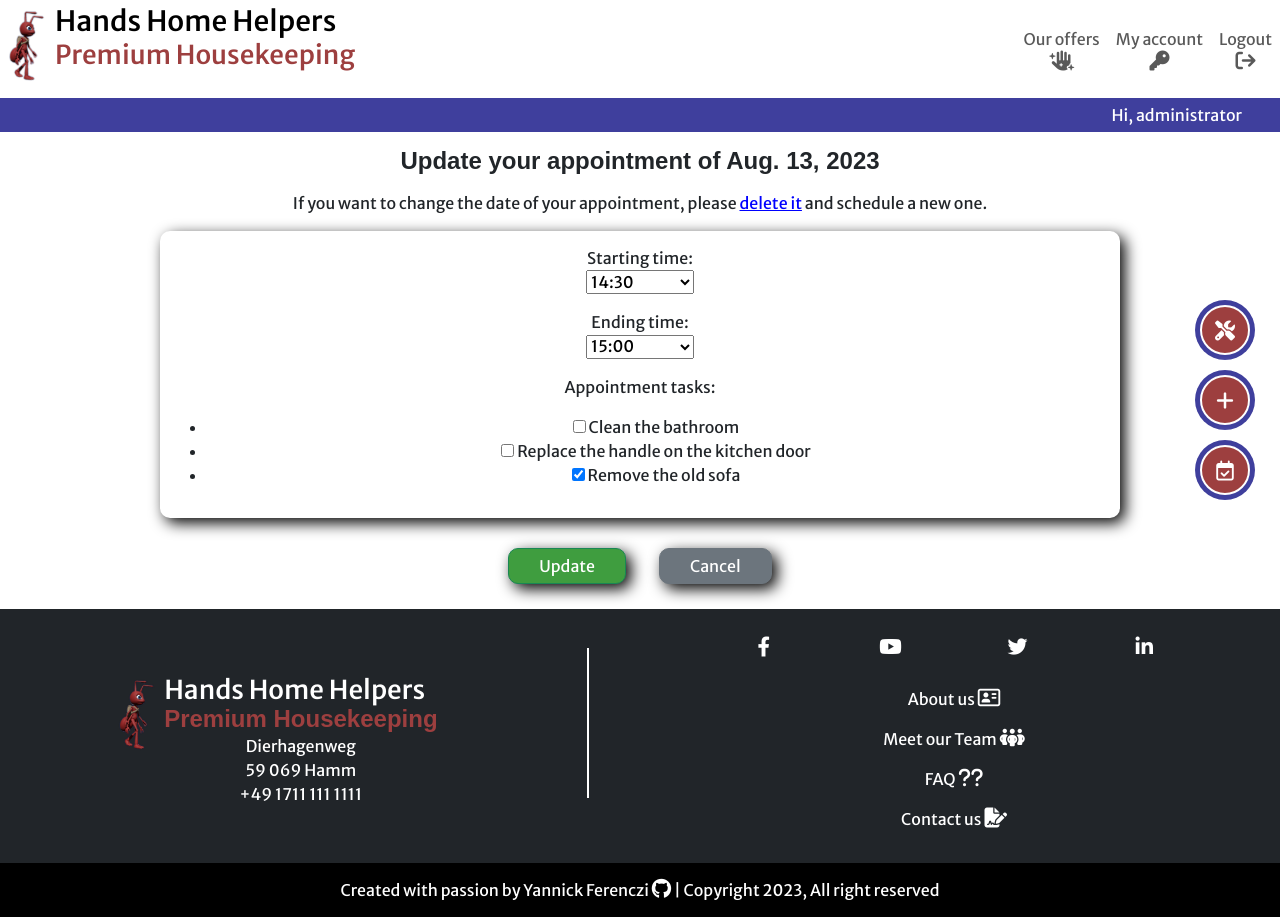
After one commit to yannickferenczi/hands-home-helpers-website, a Django app: page /appointments/update/15 in a window 1280 px wide. The commit adds this page. Run offline with Django 3.2, Linux system fonts and the light colour scheme; a user stored in the database is signed in; data comes from the database, SQL or seed files in the repository; both versions use the stored data as it was after the commit; some web fonts are replaced.

Commit message:
Add the update view to appointments

```diff
--- a/appointments/forms.py
+++ b/appointments/forms.py
@@ -20,7 +20,7 @@ class BookingForm(forms.ModelForm):
         super(BookingForm, self).__init__(*args, **kwargs)
         self.fields["appointment_tasks"].queryset = Task.objects.filter(
             owner=self.request.user
-        )
+        ).filter(done=False)
         field = self.fields["appointment_day"]
         field.widget = field.hidden_widget()
     appointment_tasks = forms.ModelMultipleChoiceField(
--- a/appointments/models.py
+++ b/appointments/models.py
@@ -94,9 +94,7 @@ class Appointment(models.Model):
         return overlap
 
     def has_minimum_time(self):
-        return timedelta((self.ending_time_as_date_time
-            - self.starting_time_as_date_time).total_seconds()
-            / 60) >= timedelta(minutes=60)
+        return timedelta((self.ending_time_as_date_time - self.starting_time_as_date_time).total_seconds() / 60) >= timedelta(minutes=60)
 
     # ---------------------------------------------
     # THE FOLLOWING FUNCTION HAS BEEN IMPORTED AND ONLY A LITTLE BIT MODIFIED
@@ -109,11 +107,13 @@ class Appointment(models.Model):
             appointment_day=self.appointment_day)
         if appointments.exists():
             for appointment in appointments:
+                if appointment.pk == self.pk:
+                    continue
                 if self.check_overlap(
                     appointment.appointment_start_time,
                     appointment.appointment_end_time,
                     self.appointment_start_time,
-                    self.appointment_end_time
+                    self.appointment_end_time,
                 ):
                     raise ValidationError(
                         'There is an overlap with another appointment: '
--- a/appointments/templates/appointments/appointment_detail.html
+++ b/appointments/templates/appointments/appointment_detail.html
@@ -22,7 +22,7 @@
 </div>
 <div class="centered-content">
     <div class="d-inline-block">
-        <a class="form-btn btn btn-success" href="#">Modify</a>
+        <a class="form-btn btn btn-success" href="{% url 'appointment_update' appointment.pk %}">Modify</a>
     </div>
     <div class="d-inline-block">
         <a class="form-btn btn btn-danger" href="#">Delete</a>
--- /dev/null
+++ b/appointments/templates/appointments/update_appointment.html
@@ -0,0 +1,17 @@
+{% extends "base.html" %}
+{% load static %}
+
+{% block title %}Appointment{% endblock title %}
+
+{% block content %}
+<h3>Update your appointment of {{ form.appointment_day.value }}</h3>
+<p class="centered-content">If you want to change the date of your appointment, please <a class="link-style" href="#">delete it</a> and schedule a new one.</p>
+<form class="centered-content" method="POST">
+    {% csrf_token %}
+    <div class="custom-form centered-content">
+        {{ form.as_p }}
+    </div>
+    <input class="form-btn btn btn-success" type="submit" value="Update">
+    <a class="form-btn btn btn-secondary" href="{% url 'dashboard' %}">Cancel</a>
+</form>
+{% endblock content %}
--- a/appointments/urls.py
+++ b/appointments/urls.py
@@ -18,4 +18,9 @@ urlpatterns = [
         views.AppointmentDetailView.as_view(),
         name="appointment_detail",
     ),
+    path(
+        'update/<int:pk>',
+        views.AppointmentUpdateView.as_view(),
+        name="appointment_update",
+    ),
 ]
--- a/appointments/views.py
+++ b/appointments/views.py
@@ -96,3 +96,25 @@ class AppointmentDetailView(LoginRequiredMixin, generic.DetailView):
     model = Appointment
     template_name = "appointments/appointment_detail.html"
     context_object_name = "appointment"
+
+
+class AppointmentUpdateView(
+        SuccessMessageMixin,
+        LoginRequiredMixin,
+        UpdateView):
+    model = Appointment
+    form_class = BookingForm
+    template_name = "appointments/update_appointment.html"
+    # fields = [
+    #     "appointment_day",
+    #     "appointment_start_time",
+    #     "appointment_end_time",
+    #     "appointment_tasks",
+    # ]
+    success_message = "Your appointment has been successfully updated!"
+
+    def get_form_kwargs(self):
+        """Passes the request object to the form class."""
+        kwargs = super(AppointmentUpdateView, self).get_form_kwargs()
+        kwargs['request'] = self.request
+        return kwargs
--- a/templates/base.html
+++ b/templates/base.html
@@ -118,13 +118,13 @@
             </div>
         </div>
     </header>
-    <div class="container">
+    <div class="container-fluid">
         <div class="row">
-            <div class="col">
+            <div class="col p-0">
                 {% for message in messages %}
-                <div class="alert {{ message.tags }} alert-dismissable fade show" id="msg" role="alert">
-                    {{ message | safe }}
-                    <button class="btn-close" type="button" data-bs-dismiss="alert" aria-label="close">
+                <div class="centered-content alert {{ message.tags }} alert-dismissable fade show" id="msg" role="alert">
+                    <span>{{ message | safe }}</span>
+                    <button class="btn-close mx-5" type="button" data-bs-dismiss="alert" aria-label="close">
                     </button>
                 </div>
                 {% endfor %}
```
Also changed, not shown: db.sqlite3.
